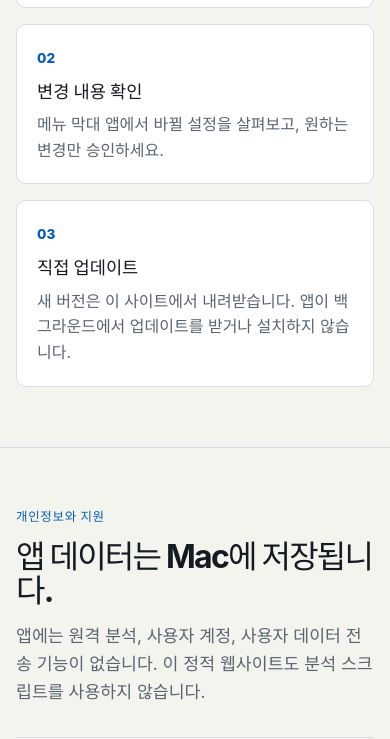
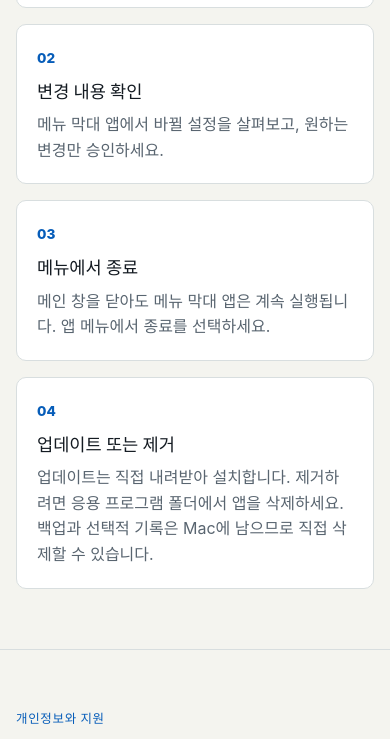
Before and after one commit to powermodeapp/powermodeapp.github.io, a plain HTML site: page site/ko/index.html in a window 390 px wide. Shown: the part 4685-5424 px from the top of the page. Drawn offline with Linux system fonts and the light colour scheme.

Commit message:
docs(site): explain quitting and removal

```diff
--- a/site/assets/site.css
+++ b/site/assets/site.css
@@ -99,7 +99,7 @@ button, a { -webkit-tap-highlight-color: transparent; }
 .warning { display: grid; grid-template-columns: auto 1fr; gap: .9rem; margin-top: 1.4rem; padding: 1.15rem 1.25rem; border: 1px solid #e6cb83; border-radius: 9px; background: var(--warning-bg); color: var(--warning-ink); }
 .warning-mark { display: inline-grid; width: 1.6rem; height: 1.6rem; place-items: center; border: 1px solid #ae8321; border-radius: 50%; font-weight: 800; }
 .warning p { margin: 0; }
-.steps { display: grid; grid-template-columns: repeat(3, minmax(0, 1fr)); gap: 1rem; counter-reset: step; }
+.steps { display: grid; grid-template-columns: repeat(4, minmax(0, 1fr)); gap: 1rem; counter-reset: step; }
 .step { padding: 1.25rem; border: 1px solid var(--line); border-radius: 10px; background: var(--surface); counter-increment: step; }
 .step::before { content: "0" counter(step); color: var(--blue-dark); font-size: .85rem; font-weight: 800; }
 .step h3 { margin: .45rem 0 .4rem; font-size: 1.1rem; }
@@ -131,7 +131,7 @@ button, a { -webkit-tap-highlight-color: transparent; }
   .nav { gap: .9rem; flex-wrap: wrap; }
   .hero-inner { grid-template-columns: 1fr; }
   .preview { justify-self: start; max-width: 560px; }
-  .detail-grid { grid-template-columns: 1fr 1fr; }
+  .detail-grid, .steps { grid-template-columns: 1fr 1fr; }
 }
 @media (max-width: 600px) {
   .wrap { width: min(100% - 32px, 1160px); }
--- a/site/ko/index.html
+++ b/site/ko/index.html
@@ -156,7 +156,8 @@
           <div class="steps" style="margin-top: 1.25rem">
             <article class="step"><h3>DMG 열기</h3><p>배포가 시작되면 설치 파일을 내려받아 PowerModeManager를 응용 프로그램 폴더로 옮기세요.</p></article>
             <article class="step"><h3>변경 내용 확인</h3><p>메뉴 막대 앱에서 바뀔 설정을 살펴보고, 원하는 변경만 승인하세요.</p></article>
-            <article class="step"><h3>직접 업데이트</h3><p>새 버전은 이 사이트에서 내려받습니다. 앱이 백그라운드에서 업데이트를 받거나 설치하지 않습니다.</p></article>
+            <article class="step"><h3>메뉴에서 종료</h3><p>메인 창을 닫아도 메뉴 막대 앱은 계속 실행됩니다. 앱 메뉴에서 종료를 선택하세요.</p></article>
+            <article class="step"><h3>업데이트 또는 제거</h3><p>업데이트는 직접 내려받아 설치합니다. 제거하려면 응용 프로그램 폴더에서 앱을 삭제하세요. 백업과 선택적 기록은 Mac에 남으므로 직접 삭제할 수 있습니다.</p></article>
           </div>
         </div>
       </section>
```
Also changed, not shown: site/en/index.html (+2 -1 lines).
